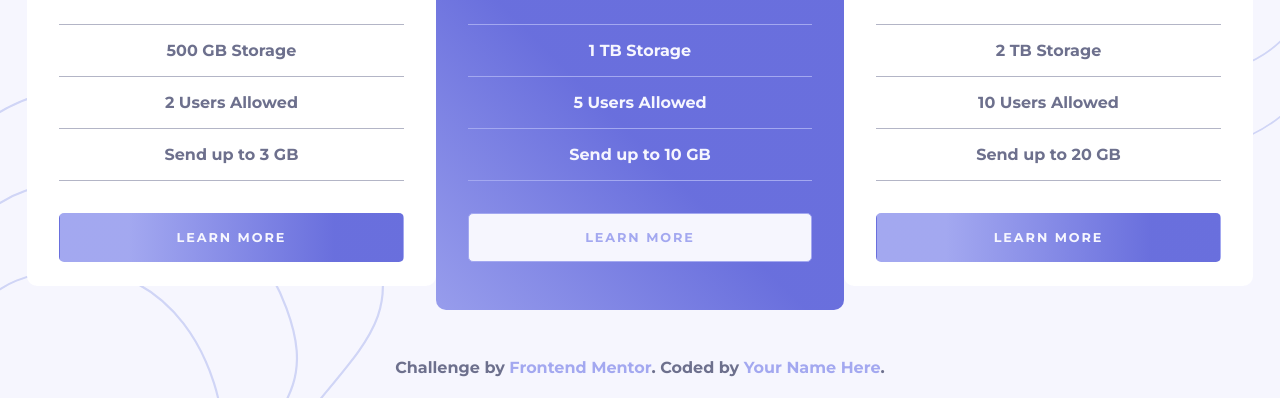
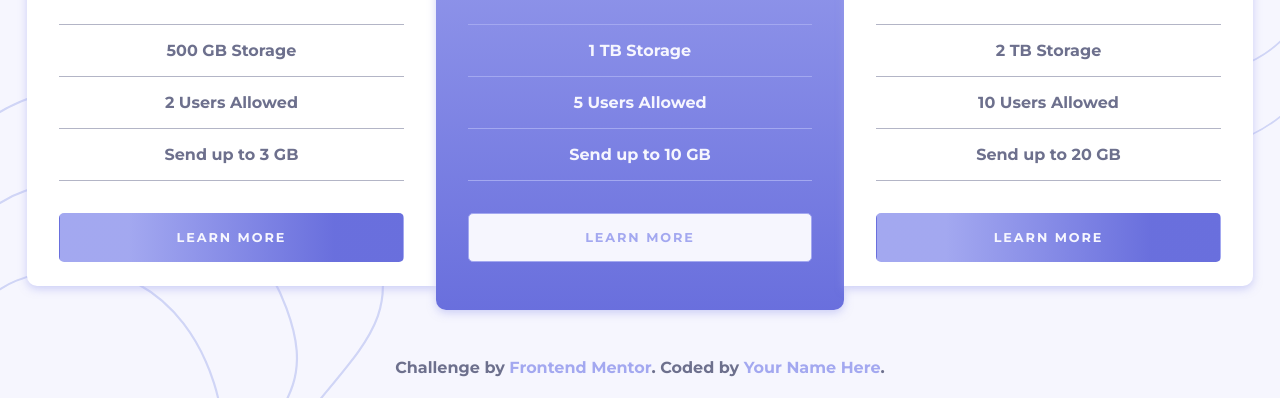
Before and after one commit to aronft/card-pricing, a website: page index.html in a window 1280 px wide. Shown: the part 402-800 px from the top of the page. Drawn offline with Linux system fonts and the light colour scheme.

Commit message:
add boxshadow to card

```diff
--- a/scss/atoms/_toggle.scss
+++ b/scss/atoms/_toggle.scss
@@ -32,7 +32,6 @@ input[type="checkbox"] {
   background-color: $white-color;
   position: absolute;
   top: 50%;
-  // transform: translateY(-50%);
   right: 0;
   transition: all 0.5s ease-in-out;
   transform: translate(0%, -50%);
--- a/scss/molecules/_card.scss
+++ b/scss/molecules/_card.scss
@@ -3,7 +3,7 @@
   margin-top: 1.5rem;
   margin-bottom: 1.5rem;
   border-radius: 10px;
-
+  box-shadow: $box-shadow-primary 0px 3px 8px;
   &__header {
     margin-bottom: 2.5rem;
   }
@@ -21,6 +21,14 @@
   &:nth-child(2) {
     margin: 0;
     padding-top: 3rem;
+  }
+  &:nth-child(1) {
+    border-top-right-radius: 0;
+    border-bottom-right-radius: 0;
+  }
+  &:nth-child(3) {
+    border-top-left-radius: 0;
+    border-bottom-left-radius: 0;
   }
 
   &__price,
@@ -46,11 +54,7 @@
 }
 
 .card-primary {
-  background: linear-gradient(
-    45deg,
-    $primary-color -10%,
-    $primary-dark-color 40%
-  );
+  background: linear-gradient(180deg, $primary-color, $primary-dark-color);
   color: $btn-text-color;
 
   .card__price,
--- a/scss/settings/_colors.scss
+++ b/scss/settings/_colors.scss
@@ -19,3 +19,5 @@ $background-very-light-color: $_very-Light-Grayish-Blue;
 $background-dark-color: $_linear-gradient-alt;
 
 $btn-text-color: $_very-Light-Grayish-Blue;
+
+$box-shadow-primary: hsla(236, 72%, 79%, 0.5);
```
Also changed, not shown: css/index.css, 1 other file.
